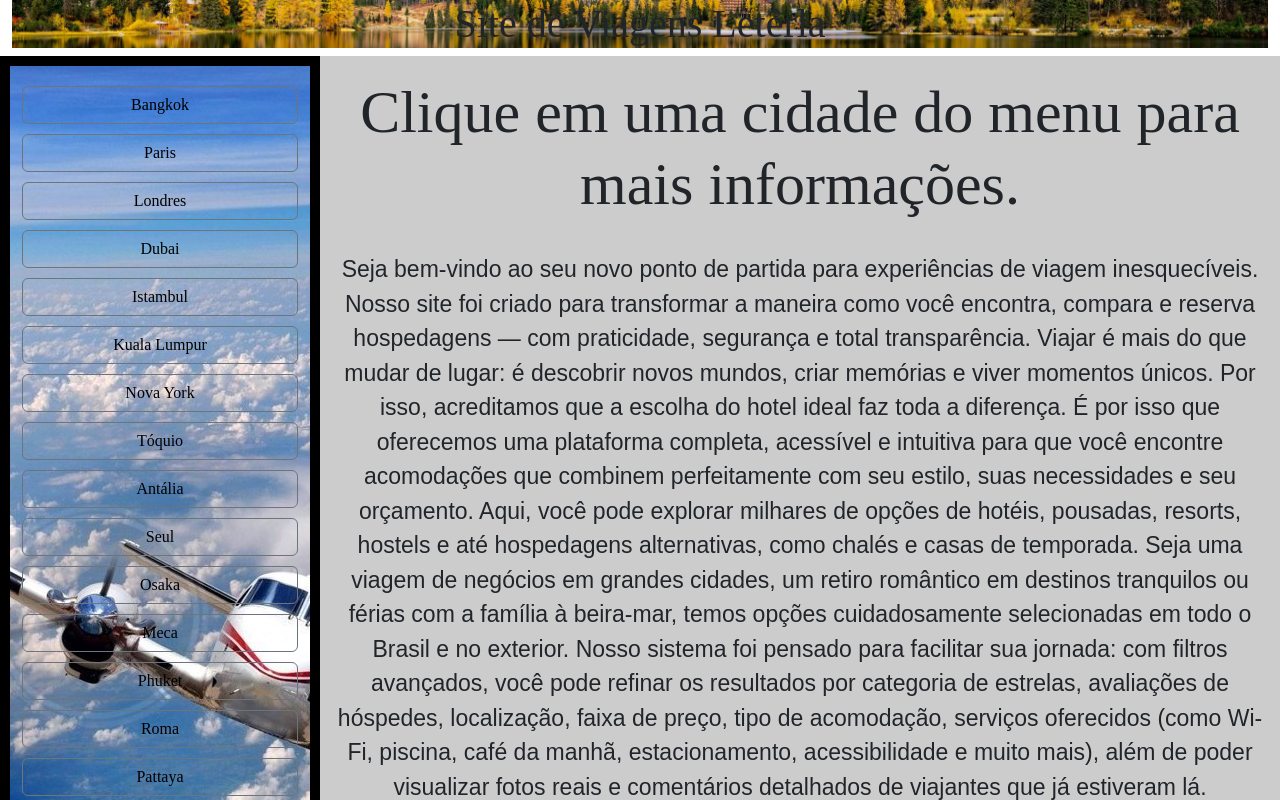
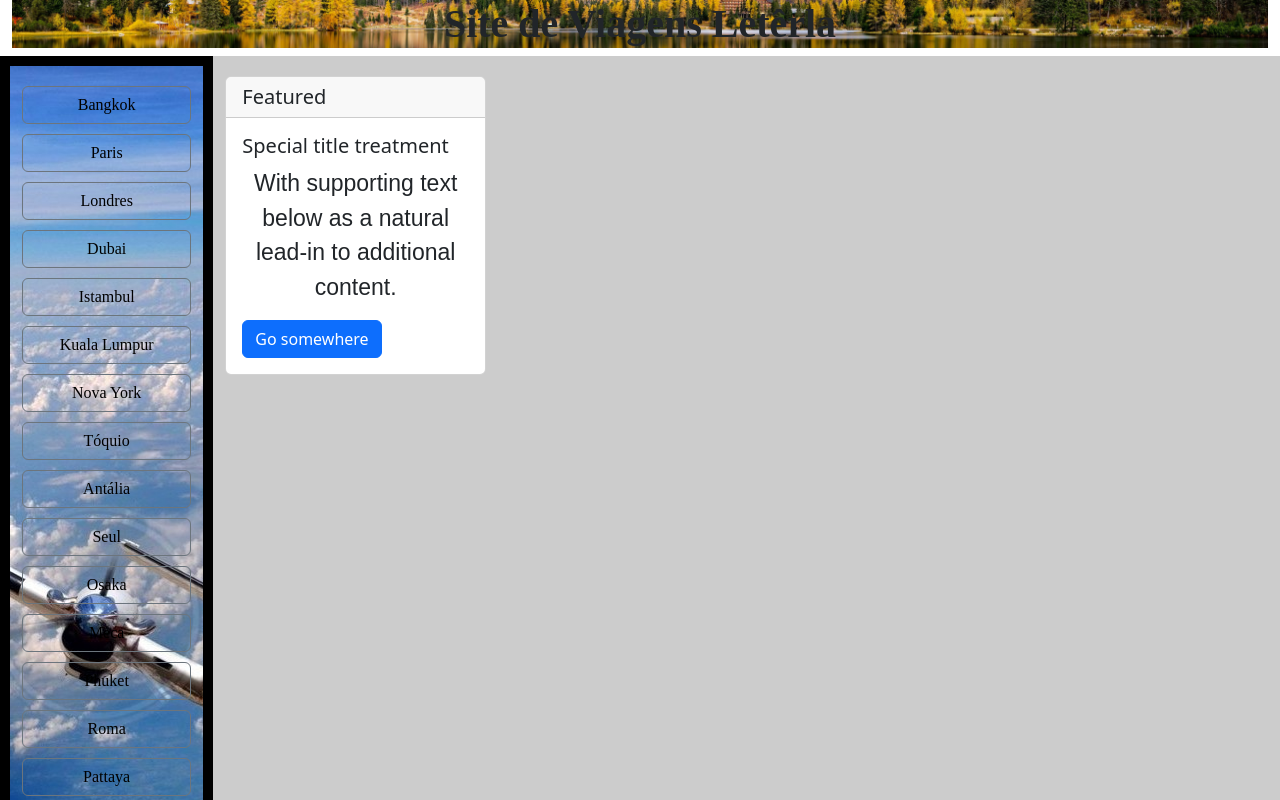
Before and after one commit to Briza0578/Let-rla, a plain HTML site: page SiteDviagens.html in a window 1280 px wide. Shown: the top 800 px of the page. Drawn offline with nearby package versions, Linux system fonts and the light colour scheme.

Commit message:
Update SiteDviagens.html

```diff
--- a/SiteDviagens.html
+++ b/SiteDviagens.html
@@ -1,22 +1,32 @@
 <!DOCTYPE html>
 <html lang="pt-br">
+
 <head>
   <meta charset="UTF-8">
   <title>Sitezin</title>
   <link rel="stylesheet" href="viagens.css">
-  <link href="https://cdn.jsdelivr.net/npm/bootstrap@5.3.7/dist/css/bootstrap.min.css" rel="stylesheet" integrity="sha384-LN+7fdVzj6u52u30Kp6M/trliBMCMKTyK833zpbD+pXdCLuTusPj697FH4R/5mcr" crossorigin="anonymous">
+  <link href="https://cdn.jsdelivr.net/npm/bootstrap@5.3.7/dist/css/bootstrap.min.css" rel="stylesheet"
+    integrity="sha384-LN+7fdVzj6u52u30Kp6M/trliBMCMKTyK833zpbD+pXdCLuTusPj697FH4R/5mcr" crossorigin="anonymous">
+  <style>
+    .img1 {
+      max-width: 50px;
+      width: 350px;
+      height: auto;
+    }
+  </style>
 </head>
+
 <body>
 
 
   <div class="container-fluid">
 
-     <header class="head">
-      <h1>Site de Viagens Letêrla</h1>
+    <header>
+      <h1 class="fw-bold">Site de Viagens Letêrla</h1>
     </header>
 
     <div class="row">
-  <div class="menu col-12 col-md-3 p2"  >
+      <div class="menu col-12 col-md-2 p2">
         <a class="btn btn-outline-secondary text-black" onclick="mostrarConteudo('item1')">Bangkok</a>
         <a class="btn btn-outline-secondary text-black" onclick="mostrarConteudo('item2')">Paris</a>
         <a class="btn btn-outline-secondary text-black" onclick="mostrarConteudo('item3')">Londres</a>
@@ -40,25 +50,24 @@
       </div>
 
       <!-- Conteúdo dinâmico -->
-        <div class="conteudo col-12 col-md-9 p2" id="conteudo">
-            <h2 style="font-size: 60px;">Clique em uma cidade do menu para mais informações.</h2>
-            <br>
-            <p>Seja bem-vindo ao seu novo ponto de partida para experiências de viagem inesquecíveis. Nosso site foi criado para transformar a maneira como você encontra, compara e reserva hospedagens — com praticidade, segurança e total transparência.
-Viajar é mais do que mudar de lugar: é descobrir novos mundos, criar memórias e viver momentos únicos. Por isso, acreditamos que a escolha do hotel ideal faz toda a diferença. É por isso que oferecemos uma plataforma completa, acessível e intuitiva para que você encontre acomodações que combinem perfeitamente com seu estilo, suas necessidades e seu orçamento.
-Aqui, você pode explorar milhares de opções de hotéis, pousadas, resorts, hostels e até hospedagens alternativas, como chalés e casas de temporada. Seja uma viagem de negócios em grandes cidades, um retiro romântico em destinos tranquilos ou férias com a família à beira-mar, temos opções cuidadosamente selecionadas em todo o Brasil e no exterior.
-Nosso sistema foi pensado para facilitar sua jornada: com filtros avançados, você pode refinar os resultados por categoria de estrelas, avaliações de hóspedes, localização, faixa de preço, tipo de acomodação, serviços oferecidos (como Wi-Fi, piscina, café da manhã, estacionamento, acessibilidade e muito mais), além de poder visualizar fotos reais e comentários detalhados de viajantes que já estiveram lá.
-Valorizamos a confiança que você deposita em nós a cada busca e reserva. Por isso, todos os nossos parceiros passam por critérios rigorosos de qualidade, e oferecemos suporte dedicado para garantir que você tenha uma experiência tranquila e satisfatória do início ao fim. Nossa tecnologia de segurança protege seus dados e pagamentos, garantindo que cada transação seja segura e confiável.
-Também trabalhamos com tarifas exclusivas e condições flexíveis, como cancelamento gratuito e pagamento parcelado, para que você tenha liberdade para planejar sua viagem sem preocupações.
-Além disso, oferecemos recomendações personalizadas com base em seu perfil de busca, preferências anteriores e localização, ajudando você a descobrir lugares incríveis que talvez nem estivesse procurando — mas que se tornam perfeitos para sua viagem.
-Nossa missão é ser mais do que um site de reservas. Queremos ser o seu companheiro de viagem desde o primeiro clique até o momento do check-out. Uma plataforma feita para facilitar, inspirar e garantir que cada estadia seja uma parte positiva da sua jornada.
-Porque viajar bem começa com uma boa escolha de onde ficar. E a melhor escolha está aqui.
-Explore destinos. Compare opções. Reserve com confiança.
-Seu próximo destino começa agora.</p>
+      <div class="conteudo col-12 col-md-10 p2" id="conteudo">
+        <div class="col-12 col-md-3">
+          <div class="card">
+          <h5 class="card-header">Featured</h5>
+          <div class="card-body">
+            <h5 class="card-title">Special title treatment</h5>
+            <p class="card-text">With supporting text below as a natural lead-in to additional content.</p>
+            <a href="#" class="btn btn-primary">Go somewhere</a>
+          </div>
+        </div>
+        </div>
 
       </div>
     </div>
-</div>
     <script src="script.js"></script>
-   <script src="https://cdn.jsdelivr.net/npm/bootstrap@5.3.7/dist/js/bootstrap.bundle.min.js" integrity="sha384-ndDqU0Gzau9qJ1lfW4pNLlhNTkCfHzAVBReH9diLvGRem5+R9g2FzA8ZGN954O5Q" crossorigin="anonymous"></script>
+    <script src="https://cdn.jsdelivr.net/npm/bootstrap@5.3.7/dist/js/bootstrap.bundle.min.js"
+      integrity="sha384-ndDqU0Gzau9qJ1lfW4pNLlhNTkCfHzAVBReH9diLvGRem5+R9g2FzA8ZGN954O5Q"
+      crossorigin="anonymous"></script>
 </body>
+
 </html>
```
Lines whose indentation alone changed are shown as unchanged.
